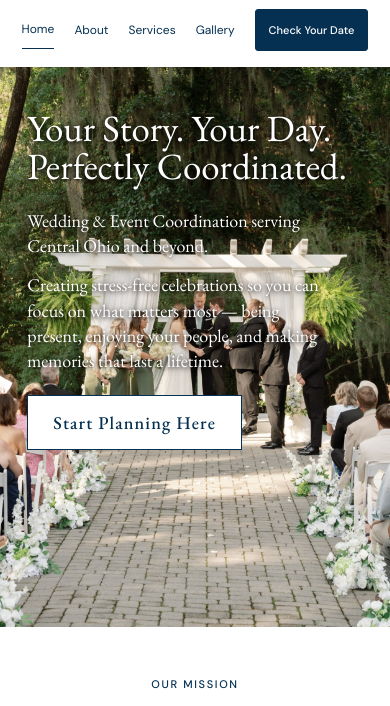
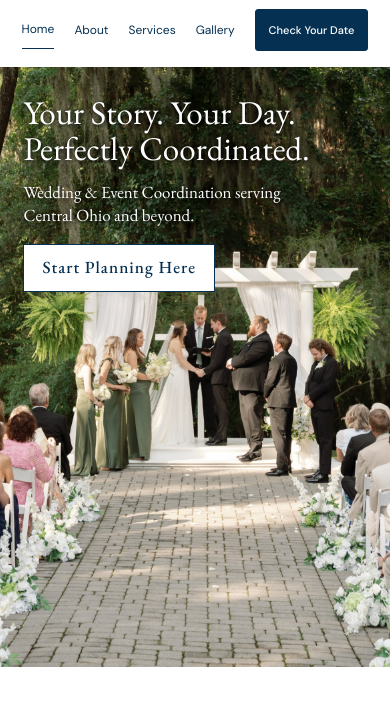
Before and after one commit to kyroscoe/ido, a website: page public/index.html in a window 390 px wide. Shown: the part 70-776 px from the top of the page. Drawn offline with nearby package versions, Linux system fonts and the light colour scheme.

Commit message:
Simplify mobile hero typography and keep ceremony visible

```diff
--- a/public/styles.css
+++ b/public/styles.css
@@ -146,12 +146,15 @@ footer a { display: inline-block; font-size: 12px; margin-right: 18px; }
   .brand span { display: block; font-size: 10px; }
   nav { width: 100%; justify-content: center; flex-wrap: wrap; gap: 8px 20px; font-size: 12px; }
   nav .button { padding: 10px 13px; min-height: 42px; font-size: 11px; }
-  .hero { aspect-ratio: auto; min-height: 560px; padding: 42px 7% 55px; }
-  .hero h1 { font-size: clamp(37px, 9vw, 53px); }
-  .hero-location, .hero-description { max-width: 310px; font-size: 18px; }
+  .hero { aspect-ratio: auto; min-height: 600px; padding: 28px 6% 40px; }
+  .hero-copy { max-width: 360px; }
+  .hero h1 { font-size: clamp(28px, 8.5vw, 36px); line-height: 1.08; }
+  .hero-location { max-width: 290px; margin-top: 14px; font-size: 17px; line-height: 1.35; }
+  .hero-description { display: none; }
   .hero-image { object-position: 50% 50%; }
   .actions { gap: 12px; margin-top: 26px; }
-  .hero .button { min-width: 190px; }
+  .hero .actions { margin-top: 18px; }
+  .hero .button { min-width: 0; min-height: 46px; padding: 10px 18px; font-size: 17px; }
   .photo-grid { gap: 12px; }
   .photo-grid img { height: 150px; }
   .gallery-grid { grid-template-columns: minmax(0, 1fr); gap: 28px; }
```
